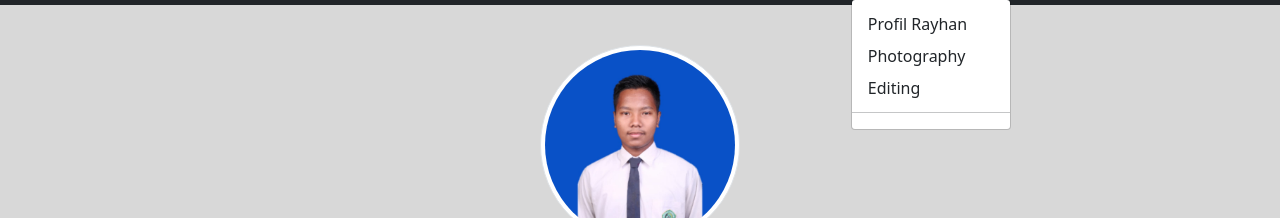
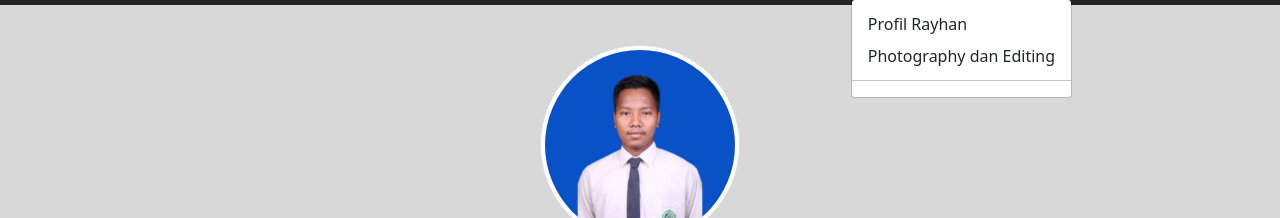
Before and after one commit to rayhanrwa/rayhanrwa, a plain HTML site: page index.html in a window 1280 px wide. Both pictures are taken after a click on the button "Menu". Shown: the part 51-269 px from the top of the page. Drawn offline with nearby package versions, Linux system fonts and the light colour scheme.

Commit message:
menambahkan link

```diff
--- a/index.html
+++ b/index.html
@@ -42,8 +42,7 @@
                 </a>
                 <ul class="dropdown-menu" aria-labelledby="navbarDropdown">
                   <li><a class="dropdown-item" <a href="file:///C:/Users/HP%20ELITEBOOK/Desktop/portfolio-bootstrap5/index.html?">Profil Rayhan</a></li>
-                  <li><a class="dropdown-item" href="#">Photography</a></li>
-                  <li><a class="dropdown-item" href="#">Editing</a></li>
+                  <li><a class="dropdown-item" href="https://rayhanrwa.github.io/fotografirwa/">Photography dan Editing</a></li>
                   <li><hr class="dropdown-divider"></li>
                 </ul>
               </li>
```
